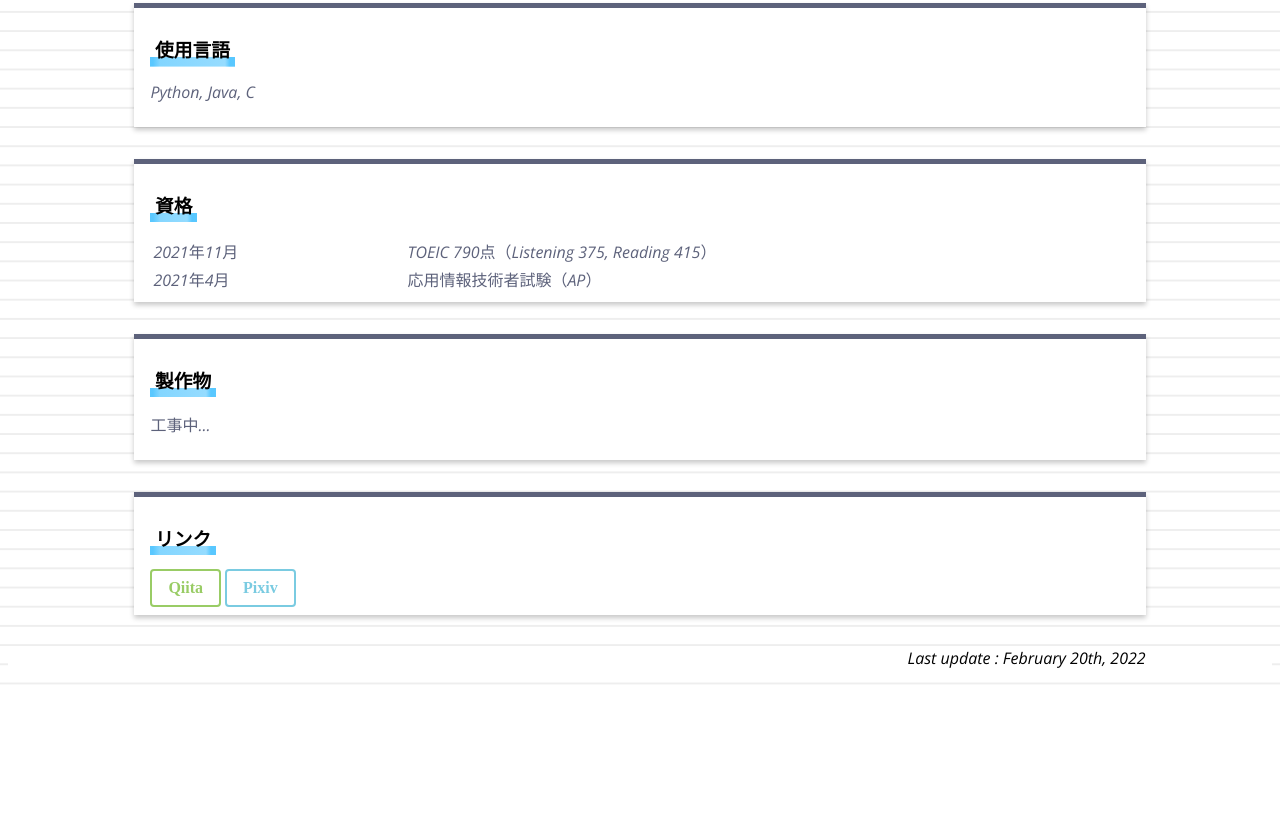
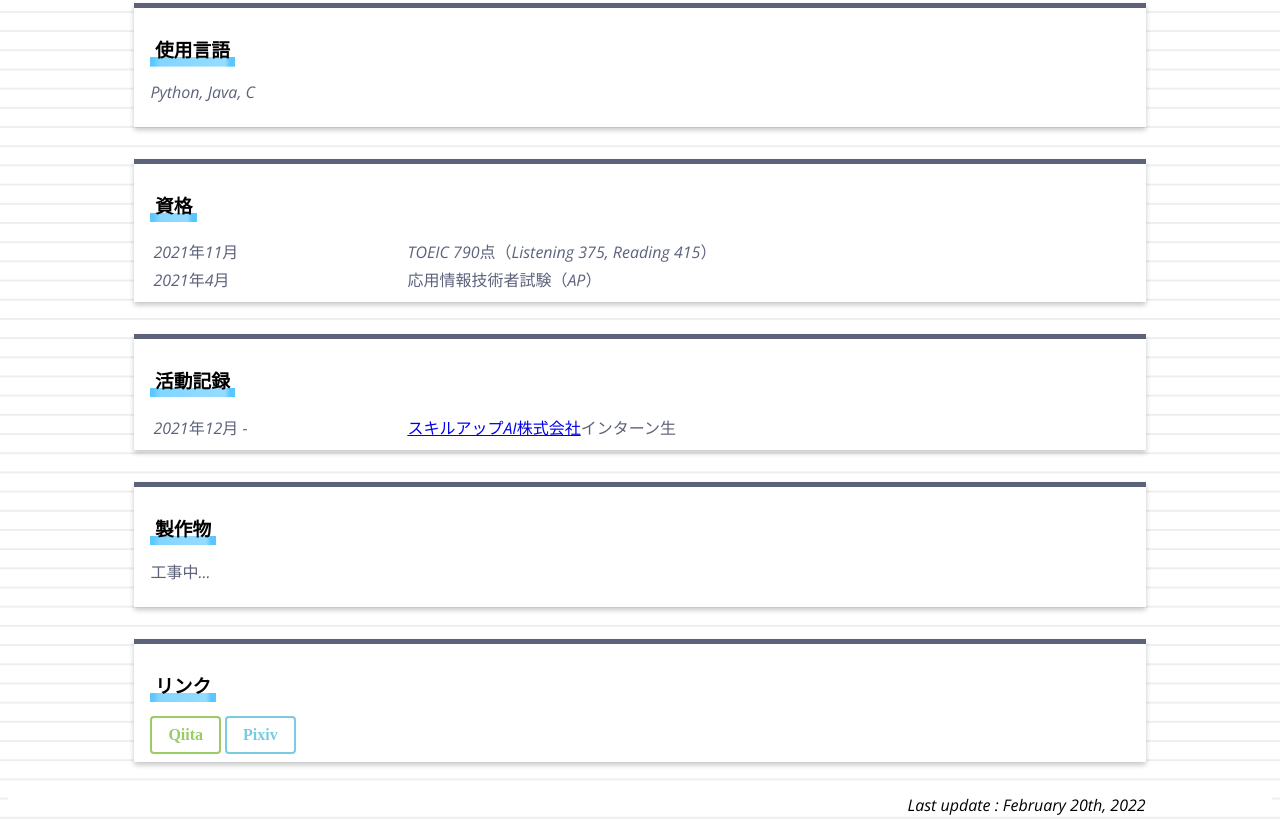
Before and after one commit to tatsu0428/portfolio, a plain HTML site: page index.html in a window 1280 px wide. Shown: the part 1006-1838 px from the top of the page. Before the commit the page ends 1691 px from the top, so only its background shows below. Drawn offline with nearby package versions, Linux system fonts and the light colour scheme.

Commit message:
Update index.html

```diff
--- a/index.html
+++ b/index.html
@@ -73,6 +73,16 @@
     </div>
 
     <div class="data">
+      <h3><mark class="blue">活動記録</mark></h3>
+      <table class="table">
+        <tr>
+          <td class="td">2021年12月 -</td>
+          <td><a href="https://www.skillupai.com/">スキルアップAI株式会社</a>インターン生 </td>
+        </tr>
+      </table>
+    </div>
+
+    <div class="data">
       <h3><mark class="blue">製作物</mark></h3>
       <p>工事中...</p>
     </div>
```
